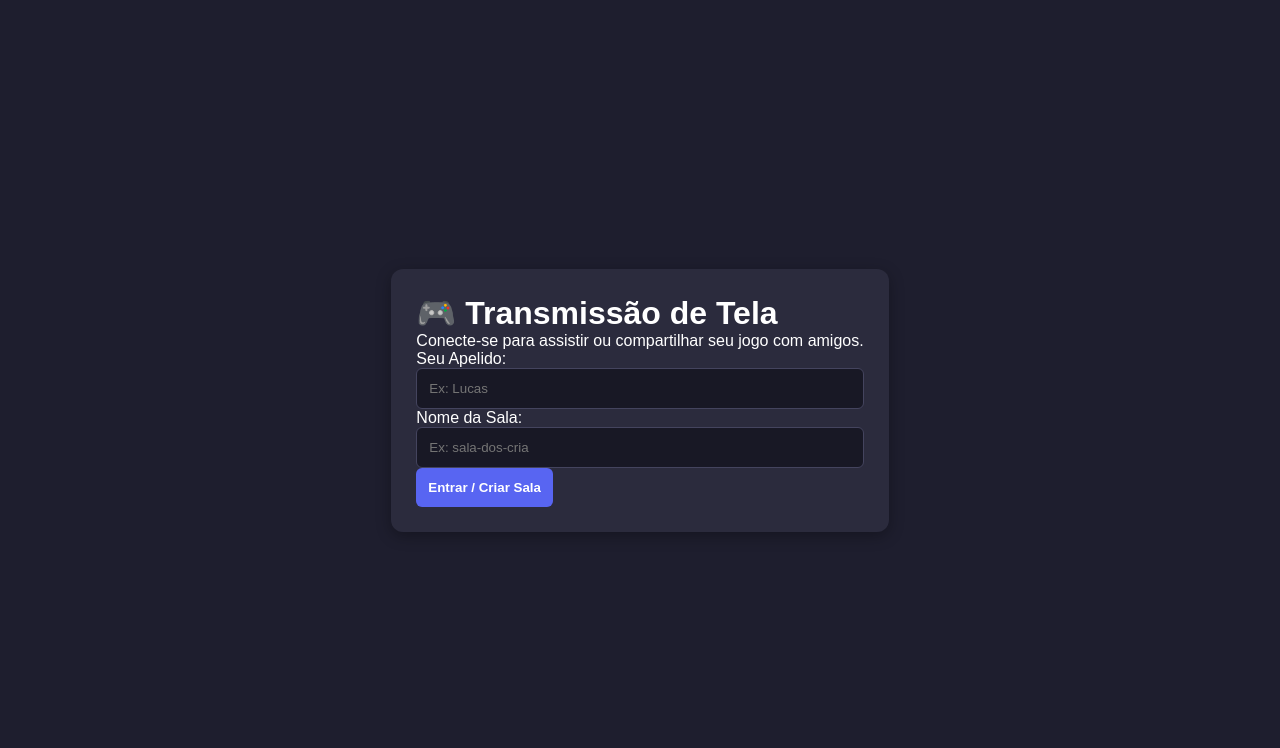
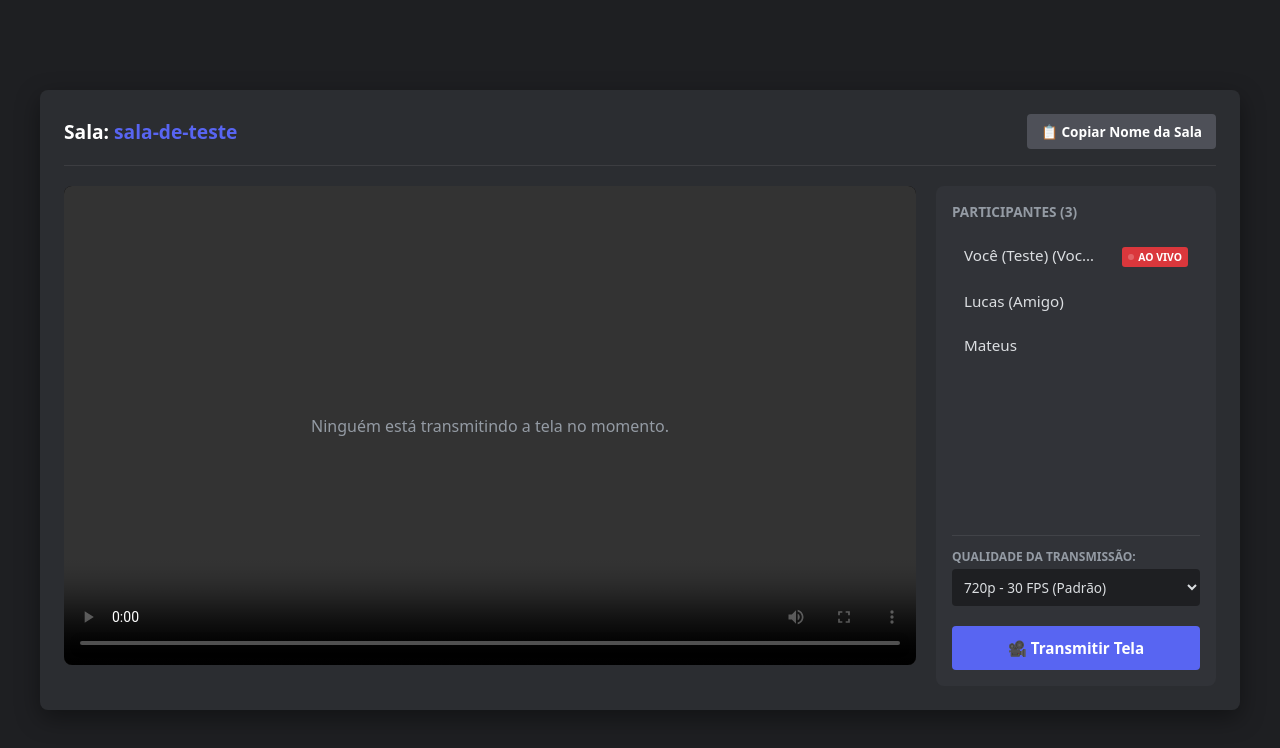
Before and after one commit to Matheus-Perpetuo/app-transmissao, a website: page index.html in a window 1280 px wide. Both pictures are taken after a click on the button "Entrar / Criar Sala". Drawn offline with Linux system fonts and the light colour scheme.

Commit message:
Adiciona seletor de qualidade de transmissão e ajustes de layout

```diff
--- a/index.html
+++ b/index.html
@@ -1,5 +1,6 @@
 <!DOCTYPE html>
 <html lang="pt-BR">
+
 <head>
     <meta charset="UTF-8">
     <meta name="viewport" content="width=device-width, initial-scale=1.0">
@@ -8,6 +9,7 @@
     <!-- SDK Oficial do LiveKit para Navegador -->
     <script src="https://cdn.jsdelivr.net/npm/livekit-client/dist/livekit-client.umd.min.js"></script>
 </head>
+
 <body>
     <div class="container">
 
@@ -52,8 +54,19 @@
                     <h3>Participantes (<span id="contador-users">0</span>)</h3>
                     <ul id="lista-participantes" class="lista-usuarios"></ul>
 
+                    <!-- CONTROLES DE MÍDIA -->
                     <div class="controles-midia">
+                        <div id="box-qualidade" class="form-group-qualidade">
+                            <label for="select-qualidade">Qualidade da Transmissão:</label>
+                            <select id="select-qualidade" class="input-select">
+                                <option value="720p30">720p - 30 FPS (Padrão)</option>
+                                <option value="1080p30">1080p - 30 FPS (Alta)</option>
+                                <option value="1080p60">1080p - 60 FPS (Jogos/Nitro)</option>
+                            </select>
+                        </div>
+
                         <button id="btn-transmitir" class="btn btn-primary">🎥 Transmitir Tela</button>
+                    </div>
                 </div>
             </div>
         </div>
@@ -63,4 +76,5 @@
 
     <script src="script.js"></script>
 </body>
+
 </html>
--- a/script.js
+++ b/script.js
@@ -129,6 +129,23 @@ function adicionarUsuarioNaLista(nomeExibicao, idUsuario, aoVivo) {
 }
 
 // BOTÃO DE TRANSMITIR TELA DO JOGO (COM ÁUDIO DO SISTEMA)
+const selectQualidade = document.getElementById('select-qualidade');
+
+// Perfis de Resolução e Bitrate
+const perfisQualidade = {
+  '720p30': {
+    resolution: { width: 1280, height: 720, frameRate: 30 },
+    encoding: { maxBitrate: 2000000, maxFramerate: 30 } // 2 Mbps
+  },
+  '1080p30': {
+    resolution: { width: 1920, height: 1080, frameRate: 30 },
+    encoding: { maxBitrate: 4500000, maxFramerate: 30 } // 4.5 Mbps
+  },
+  '1080p60': {
+    resolution: { width: 1920, height: 1080, frameRate: 60 },
+    encoding: { maxBitrate: 7000000, maxFramerate: 60 } // 7 Mbps
+  }
+};
 btnTransmitir.addEventListener('click', async () => {
   if (!currentRoom) return;
 
@@ -180,3 +197,29 @@ btnCopiarId.addEventListener('click', () => {
   navigator.clipboard.writeText(displayIdSala.innerText);
   alert('Nome da sala copiado!');
 });
+
+// ATIVE ESTA LINHA PARA TESTAR APENAS O VISUAL (MODO DESIGN)
+const MODO_DESIGN = true;
+
+btnEntrarSala.addEventListener('click', async () => {
+  meuNome = inputNome.value.trim() || 'Você (Teste)';
+  const nomeSala = inputIdSala.value.trim() || 'sala-de-teste';
+
+  // Se o Modo Design estiver ativo, abre a sala sem chamar a API do LiveKit
+  if (MODO_DESIGN) {
+    displayIdSala.innerText = nomeSala;
+    telaLobby.classList.add('esconde');
+    telaSala.classList.remove('esconde');
+
+    // Insere dados fictícios para você ajustar o CSS dos participantes
+    listaParticipantes.innerHTML = `
+      <li id="user-1"><span class="nome-txt">${meuNome} (Você)</span> <span class="status-container"><span class="badge-ao-vivo"><span class="ponto-pisca"></span>AO VIVO</span></span></li>
+      <li id="user-2"><span class="nome-txt">Lucas (Amigo)</span> <span class="status-container"></span></li>
+      <li id="user-3"><span class="nome-txt">Mateus</span> <span class="status-container"></span></li>
+    `;
+    contadorUsers.innerText = '3';
+    return; // Para a execução aqui e não chama a API que dá erro
+  }
+
+  // ... (restante do código normal do LiveKit que já estava aqui)
+});
--- a/style.css
+++ b/style.css
@@ -1,251 +1,345 @@
+:root {
+  --bg-primary: #1e1f22;
+  --bg-secondary: #2b2d31;
+  --bg-tertiary: #313338;
+  --accent-color: #5865f2;
+  --accent-hover: #4752c4;
+  --danger-color: #da373c;
+  --danger-hover: #a1282c;
+  --text-normal: #dbdee1;
+  --text-muted: #949ba4;
+  --border-radius: 8px;
+}
+
 * {
-  box-sizing: border-box;
   margin: 0;
   padding: 0;
+  box-sizing: border-box;
+  font-family: 'gg sans', 'Noto Sans', 'Helvetica Neue', Helvetica, Arial, sans-serif;
 }
 
 body {
-  font-family: Arial, sans-serif;
-  background-color: #1e1e2e;
-  color: #ffffff;
-  height: 100vh;
+  background-color: var(--bg-primary);
+  color: var(--text-normal);
   display: flex;
   justify-content: center;
   align-items: center;
-}
-
-.app-container {
-  width: 100%;
-  height: 100%;
-  display: flex;
-  justify-content: center;
-  align-items: center;
+  min-height: 100vh;
   padding: 20px;
 }
 
-/* UTILITÁRIOS */
+.container {
+  width: 100%;
+  max-width: 1200px;
+}
+
+.card {
+  background-color: var(--bg-secondary);
+  border-radius: var(--border-radius);
+  padding: 24px;
+  box-shadow: 0 8px 24px rgba(0, 0, 0, 0.4);
+}
+
 .esconde {
   display: none !important;
 }
 
-.card {
-  background-color: #2b2b3d;
-  padding: 25px;
-  border-radius: 12px;
-  box-shadow: 0 4px 15px rgba(0,0,0,0.3);
-}
-
-.modal {
-  width: 100%;
-  max-width: 400px;
+/* TELA DE LOBBY */
+#tela-lobby {
+  max-width: 450px;
+  margin: 0 auto;
   text-align: center;
 }
 
-.modal h1 {
-  margin-bottom: 20px;
-  font-size: 1.5rem;
+#tela-lobby h1 {
+  font-size: 1.6rem;
+  margin-bottom: 8px;
+  color: #fff;
 }
 
-.input-group {
-  display: flex;
-  flex-direction: column;
-  gap: 8px;
-  text-align: left;
-  margin-bottom: 15px;
+#tela-lobby p {
+  color: var(--text-muted);
+  font-size: 0.9rem;
+  margin-bottom: 24px;
 }
 
-input {
+.form-group {
+  text-align: left;
+  margin-bottom: 16px;
+}
+
+.form-group label {
+  display: block;
+  font-size: 0.8rem;
+  font-weight: bold;
+  text-transform: uppercase;
+  color: var(--text-muted);
+  margin-bottom: 8px;
+}
+
+.form-group input {
+  width: 100%;
   padding: 12px;
-  border-radius: 6px;
-  border: 1px solid #44445e;
-  background-color: #181825;
-  color: #fff;
-  width: 100%;
+  border-radius: 4px;
+  border: none;
+  background-color: var(--bg-primary);
+  color: var(--text-normal);
+  font-size: 1rem;
   outline: none;
 }
 
-input:focus {
-  border-color: #5865f2;
+.form-group input:focus {
+  box-shadow: 0 0 0 2px var(--accent-color);
 }
 
-.divisor {
-  border: 0;
-  height: 1px;
-  background: #44445e;
-  margin: 15px 0;
+.botoes-lobby {
+  margin-top: 24px;
 }
 
-.ou {
-  margin: 10px 0;
-  font-size: 0.8rem;
-  color: #a6adc8;
-}
-
-.secao-opcao {
-  display: flex;
-  flex-direction: column;
-  gap: 10px;
-}
-
-button {
-  padding: 12px;
-  border-radius: 6px;
-  border: none;
-  font-weight: bold;
-  cursor: pointer;
-  transition: background 0.2s;
-}
-
-.btn-primary {
-  background-color: #5865f2;
-  color: white;
-}
-
-.btn-primary:hover {
-  background-color: #4752c4;
-}
-
-.btn-secondary {
-  background-color: #313244;
-  color: white;
-}
-
-.btn-secondary:hover {
-  background-color: #45475a;
-}
-
-/* LAYOUT DA SALA (TELA 2) */
-.sala-layout {
-  display: flex;
-  width: 100%;
-  height: 100%;
-  max-width: 1200px;
-  gap: 20px;
-}
-
-.sidebar {
-  width: 300px;
-  background-color: #2b2b3d;
-  border-radius: 12px;
-  padding: 20px;
-  display: flex;
-  flex-direction: column;
-  gap: 20px;
-}
-
-.info-box {
-  background-color: #181825;
-  padding: 10px;
-  border-radius: 6px;
-}
-
-.copiar-box {
+/* TELA DA SALA */
+.header-sala {
   display: flex;
   justify-content: space-between;
   align-items: center;
-  margin-top: 5px;
-  word-break: break-all;
-  font-size: 0.85rem;
+  padding-bottom: 16px;
+  margin-bottom: 20px;
+  border-bottom: 1px solid rgba(255, 255, 255, 0.08);
 }
 
-#btn-copiar-id {
-  padding: 4px 8px;
-  background: none;
+.header-sala h2 {
+  font-size: 1.2rem;
+  color: #fff;
 }
 
-.lista-usuarios {
-  list-style: none;
-  display: flex;
-  flex-direction: column;
-  gap: 8px;
-  flex-grow: 1;
-  overflow-y: auto;
+.header-sala span {
+  color: var(--accent-color);
 }
 
-.lista-usuarios li {
-  background-color: #181825;
-  padding: 10px;
-  border-radius: 6px;
-  font-size: 0.9rem;
+.conteudo-sala {
+  display: grid;
+  grid-template-columns: 1fr 280px;
+  gap: 20px;
+  min-height: 500px;
 }
 
+/* ÁREA DE VÍDEO */
 .area-video {
-  flex-grow: 1;
+  position: relative;
   background-color: #000;
-  border-radius: 12px;
+  border-radius: var(--border-radius);
   overflow: hidden;
-  position: relative;
   display: flex;
   justify-content: center;
   align-items: center;
+  aspect-ratio: 16 / 9;
 }
 
-.video-wrapper {
-  width: 100%;
-  height: 100%;
-  position: relative;
-}
-
-video {
+.area-video video {
   width: 100%;
   height: 100%;
   object-fit: contain;
 }
 
-.placeholder-video {
+.overlay-status {
   position: absolute;
-  top: 0;
-  left: 0;
-  width: 100%;
-  height: 100%;
-  display: flex;
-  justify-content: center;
-  align-items: center;
-  background-color: #11111b;
-  color: #a6adc8;
+  color: var(--text-muted);
+  font-size: 1rem;
+  text-align: center;
+  padding: 20px;
+  pointer-events: none;
 }
 
-.btn-danger {
-  background-color: #f38ba8 !important;
-  color: #11111b !important;
+/* SIDEBAR DE PARTICIPANTES */
+.sidebar-participantes {
+  background-color: var(--bg-tertiary);
+  border-radius: var(--border-radius);
+  padding: 16px;
+  display: flex;
+  flex-direction: column;
 }
 
-.btn-danger:hover {
-  background-color: #e57497 !important;
+.sidebar-participantes h3 {
+  font-size: 0.85rem;
+  text-transform: uppercase;
+  color: var(--text-muted);
+  margin-bottom: 12px;
 }
 
-/* Indicador de Transmissão (Bolinha Vermelha / Badge) */
+.lista-usuarios {
+  list-style: none;
+  flex: 1;
+  overflow-y: auto;
+}
+
+.lista-usuarios li {
+  display: flex;
+  justify-content: space-between;
+  align-items: center;
+  padding: 10px 12px;
+  border-radius: 4px;
+  margin-bottom: 4px;
+  background-color: transparent;
+  transition: background 0.2s;
+}
+
+.lista-usuarios li:hover {
+  background-color: rgba(255, 255, 255, 0.05);
+}
+
+.nome-txt {
+  font-weight: 500;
+  font-size: 0.95rem;
+  white-space: nowrap;
+  overflow: hidden;
+  text-overflow: ellipsis;
+  max-width: 130px;
+}
+
+/* BADGE AO VIVO */
 .badge-ao-vivo {
+  background-color: var(--danger-color);
+  color: #fff;
+  font-size: 0.65rem;
+  font-weight: bold;
+  padding: 3px 6px;
+  border-radius: 3px;
   display: inline-flex;
   align-items: center;
-  gap: 6px;
-  background-color: #ed4245;
-  color: #ffffff;
-  font-size: 0.7rem;
-  font-weight: bold;
-  padding: 2px 6px;
-  border-radius: 4px;
-  margin-left: 8px;
-  text-transform: uppercase;
+  gap: 4px;
 }
 
 .ponto-pisca {
   width: 6px;
   height: 6px;
-  background-color: #ffffff;
+  background-color: #fff;
   border-radius: 50%;
-  animation: pulsar 1.2s infinite;
+  animation: piscar 1s infinite alternate;
 }
 
-@keyframes pulsar {
-  0% { opacity: 1; transform: scale(1); }
-  50% { opacity: 0.3; transform: scale(0.8); }
-  100% { opacity: 1; transform: scale(1); }
+@keyframes piscar {
+  from { opacity: 1; }
+  to { opacity: 0.2; }
 }
 
-/* Alinha o nome e a badge no item da lista */
-.lista-usuarios li {
+.controles-midia {
+  margin-top: 16px;
+  padding-top: 16px;
+  border-top: 1px solid rgba(255, 255, 255, 0.08);
+}
+
+/* BOTÕES */
+.btn {
+  width: 100%;
+  padding: 12px 16px;
+  border: none;
+  border-radius: 4px;
+  font-weight: 600;
+  font-size: 0.95rem;
+  cursor: pointer;
+  transition: background-color 0.2s, transform 0.1s;
+}
+
+.btn:active {
+  transform: scale(0.98);
+}
+
+.btn-primary {
+  background-color: var(--accent-color);
+  color: #fff;
+}
+
+.btn-primary:hover {
+  background-color: var(--accent-hover);
+}
+
+.btn-secondary {
+  background-color: #4e5058;
+  color: #fff;
+  width: auto;
+  padding: 8px 14px;
+  font-size: 0.85rem;
+}
+
+.btn-secondary:hover {
+  background-color: #6d6f78;
+}
+
+.btn-danger {
+  background-color: var(--danger-color);
+  color: #fff;
+}
+
+.btn-danger:hover {
+  background-color: var(--danger-hover);
+}
+
+/* RESPONSIVO PARA CELULAR/TELAS PEQUENAS */
+@media (max-width: 850px) {
+  .conteudo-sala {
+    grid-template-columns: 1fr;
+  }
+}
+
+.input-select {
+  width: 100%;
+  padding: 10px;
+  border-radius: 4px;
+  border: none;
+  background-color: var(--bg-primary);
+  color: var(--text-normal);
+  font-size: 0.9rem;
+  outline: none;
+  margin-bottom: 12px;
+  cursor: pointer;
+}
+
+.input-select:disabled {
+  opacity: 0.5;
+  cursor: not-allowed;
+}
+.sidebar-participantes {
+  background-color: var(--bg-tertiary);
+  border-radius: var(--border-radius);
+  padding: 16px;
   display: flex;
-  justify-content: space-between;
-  align-items: center;
+  flex-direction: column;
+  height: 100%;
 }
+
+.lista-usuarios {
+  list-style: none;
+  flex: 1; /* Faz a lista ocupar todo o espaço disponível */
+  overflow-y: auto; /* Adiciona barra de rolagem se houver muitos usuários */
+  margin-bottom: 12px;
+}
+
+.controles-midia {
+  margin-top: auto; /* Empurra os botões para o fim da barra lateral */
+  padding-top: 12px;
+  border-top: 1px solid rgba(255, 255, 255, 0.08);
+}
+
+.form-group-qualidade {
+  margin-bottom: 8px;
+}
+
+.form-group-qualidade label {
+  display: block;
+  font-size: 0.75rem;
+  font-weight: bold;
+  text-transform: uppercase;
+  color: var(--text-muted);
+  margin-bottom: 4px;
+}
+
+.input-select {
+  width: 100%;
+  padding: 8px;
+  border-radius: 4px;
+  border: none;
+  background-color: var(--bg-primary);
+  color: var(--text-normal);
+  font-size: 0.85rem;
+  outline: none;
+  cursor: pointer;
+}
```
Also changed, not shown: 1 other file. Lines whose indentation alone changed are shown as unchanged.
